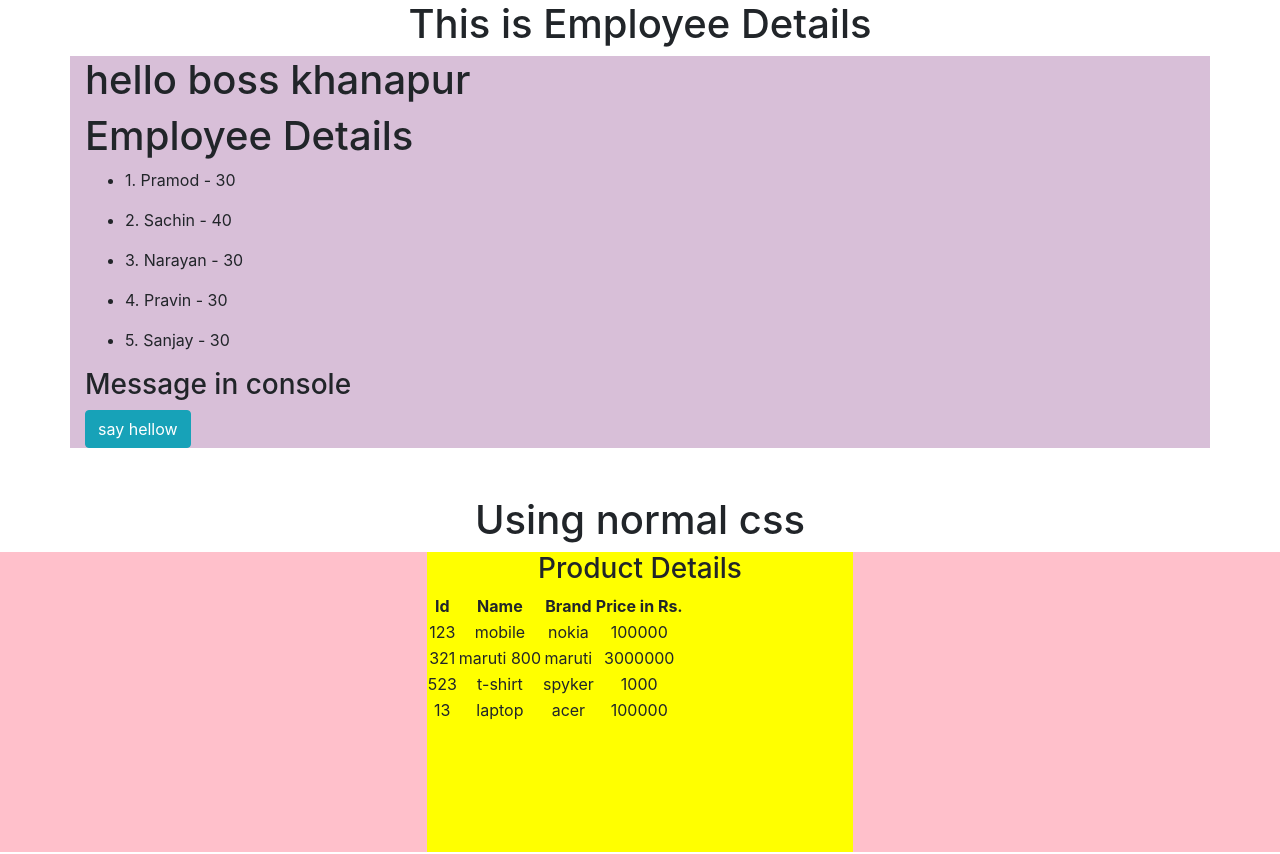
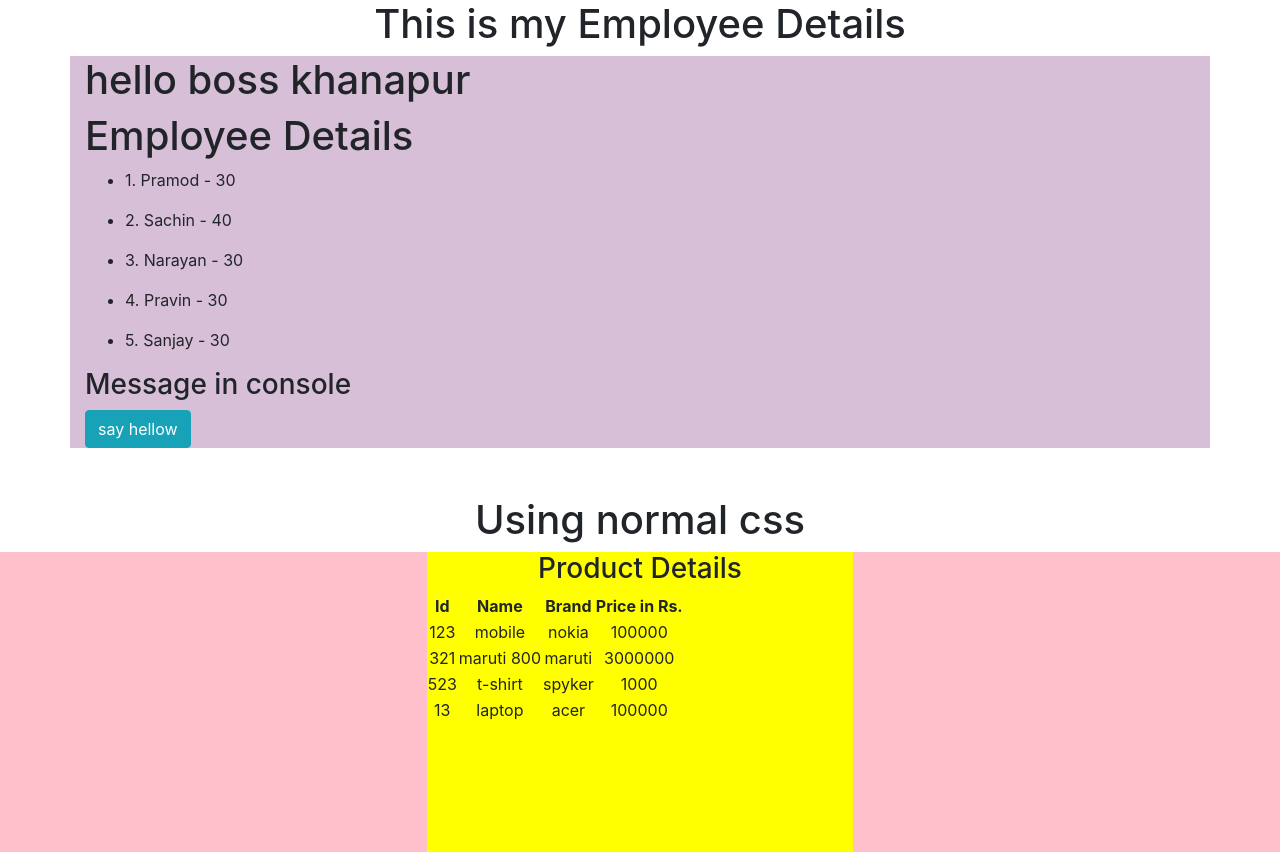
Before and after one commit to Saurabh19patil/assignment, an Angular app: page / in a window 1280 px wide. Shown: the top 854 px of the page. Built offline with nearby package versions, Linux system fonts and the light colour scheme.

Commit message:
Update app.component.html

```diff
--- a/src/app/app.component.html
+++ b/src/app/app.component.html
@@ -7,6 +7,6 @@
 <!-- * * * * * * * to get started with your project! * * * * * * * * -->
 <!-- * * * * * * * * * * * * * * * * * * * * * * * * * * * * * * * -->
 <div style="text-align: center">
-  <h1>This is {{title}}</h1>
+  <h1>This is my {{title}}</h1>
 </div>
 <app-employee-detail></app-employee-detail>
```
